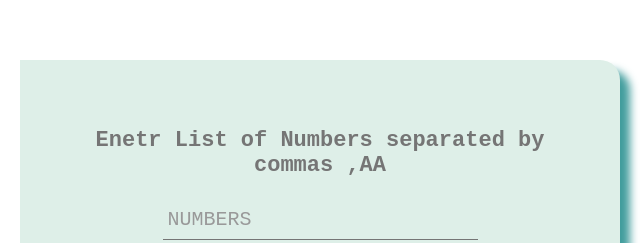
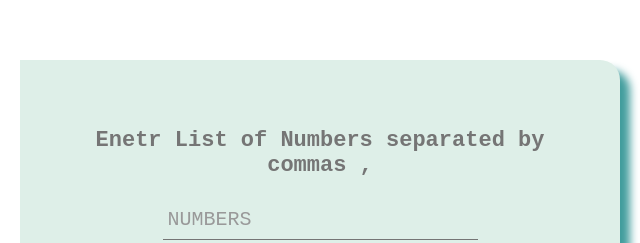
Before and after one commit to afrahabualrob/JSTask2-sumEven, a plain HTML site: page index.html in a window 1280 px wide. Shown: the part 105-348 px from the top of the page, 320-960 px from the left. Drawn offline with Linux system fonts and the light colour scheme.

```diff
--- a/index.html
+++ b/index.html
@@ -13,7 +13,7 @@
         <form>
           <br />
           <h2 class="header">
-            Enetr List of Numbers separated by commas <b>,AA</b>
+            Enetr List of Numbers separated by commas <b>,</b>
           </h2>
           <div class="s">
             <div class="group">
```
